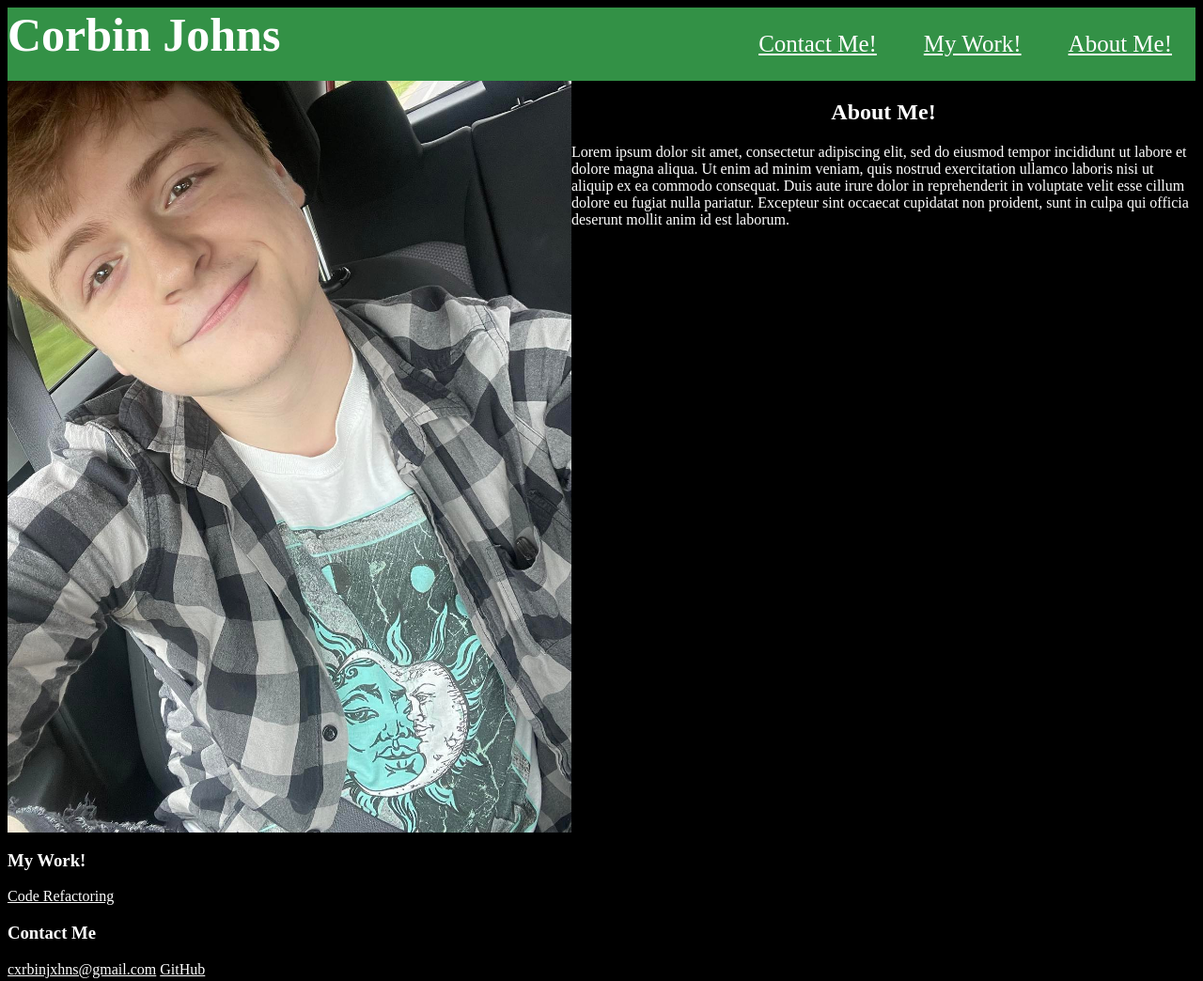
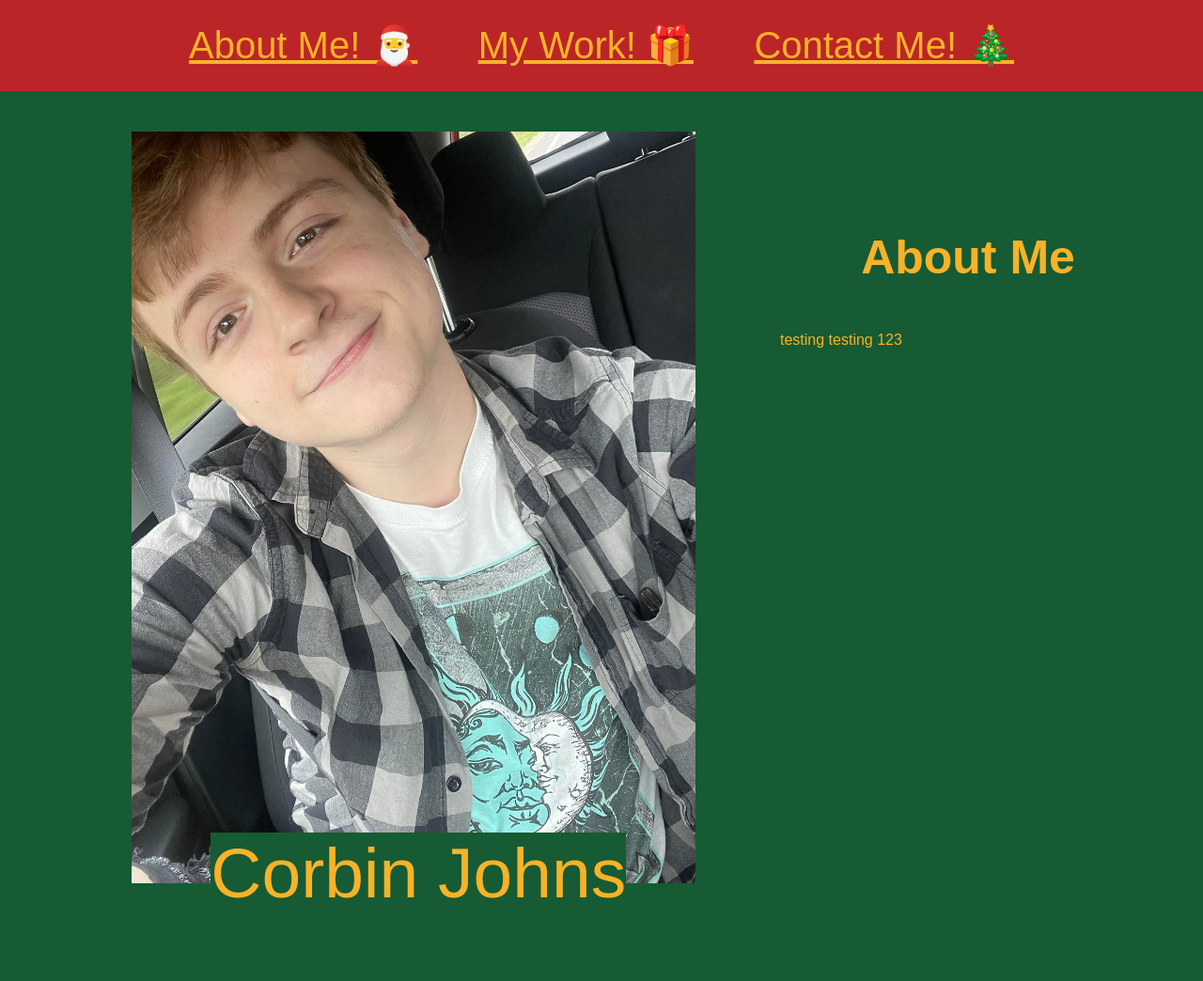
Before and after one commit to cxrstings/myportfolio, a plain HTML site: page index.html in a window 1280 px wide. Shown: the top 1044 px of the page at 94% size. Drawn offline with Linux system fonts and the light colour scheme.

Commit message:
updated mostly everything

```diff
--- a/index.html
+++ b/index.html
@@ -7,36 +7,38 @@
     <link rel="stylesheet" href="./style.css">
     <title>Corbin's Portfolio</title>
 </head>
-<body>
-    <header>
-        <h1>Corbin Johns</h1>
-        <nav id="links">
-            <ul>
-                <li>
-                    <a href=".aboutMe">About Me!</a>
-                </li>
-                <li>
-                    <a href=".myWork">My Work!</a>
-                </li>
-                <li>
-                    <a href=".contactMe">Contact Me!</a>
-                </li>
-            </ul>
+<body style="margin: 0px 0px 0px 0px;">
+    <header id="fixedHeader">
+        <nav>
+             <a href="#aboutMe">About Me! 🎅</a>
+            <a href="#myWork">My Work! 🎁</a>
+            <a href="#contactMe">Contact Me! 🎄</a>
         </nav>
     </header>
-    <section>
-        <img src="./corn.jpg" id="Corn" width = "600" height = "800">
-        <h2>About Me!</h2>
-        <p>Lorem ipsum dolor sit amet, consectetur adipiscing elit, sed do eiusmod tempor incididunt ut labore et dolore magna aliqua. Ut enim ad minim veniam, quis nostrud exercitation ullamco laboris nisi ut aliquip ex ea commodo consequat. Duis aute irure dolor in reprehenderit in voluptate velit esse cillum dolore eu fugiat nulla pariatur. Excepteur sint occaecat cupidatat non proident, sunt in culpa qui officia deserunt mollit anim id est laborum.</p>
+    <article>
+        <section>
+            <div class="isYaBoi">
+                <img src="./corn.jpg" id="Corn" width = "600" height = "800">
+                <div class="Johns">Corbin Johns</div>
+            </div>
+        </section>
+        <section id="abMeSect">
+            <a id="aboutMe"></a><h1>About Me</h1>
+            <ul>
+                <li>testing testing 123</li>
+            </ul>
+        </section>
+    </article>
+    <section id="secondSection">
+        <a id="myWork"></a><h2>My Work!</h2>
+        <a href="https://cxrstings.github.io/module1-challenge/" target="_blank"><img src="./Screenshot_5.png" width = "600" height="600"></a>
+        <a href="https://cxrstings.github.io/prework-study-guide/" target="_blank"><img src="./Screenshot_1.png" width="500" height="500"></a>
     </section>
-    <section>
-        <h3>My Work!</h3>
-        <a href="https://github.com/cxrstings/module1-challenge">Code Refactoring</a>
-    </section>
-        <h3>Contact Me</h3>
-           <article class="contactSection">
-                <a href="mailto:cxrbinjxhns@gmail.com">cxrbinjxhns@gmail.com</a>
-                <a href="https://github.com/cxrstings">GitHub</a>
+    <article class="contactSection">
+               <h2 id="contactMe">Contact Me</h2>
+                <a href="mailto:cxrbinjxhns@gmail.com"><img src="./gmail.png" height = "300"></a>
+                <a href="https://github.com/cxrstings" target="_blank"><img src="./github.png" height = "300"></a>
+                <a href="https://www.instagram.com/cxrstings/" target="_blank"><img src="./Instagram-Logo.png" height = "300"></a>
            </article>
     <section>
     </section>
--- a/style.css
+++ b/style.css
@@ -1,45 +1,79 @@
 * {
-    background-color: black;
-    color: #fff;
+    background-color: #165B33;
+    color: #F8B229;
+    box-sizing: border-box;
 }
+
 body {
     display: flex;
     flex-wrap: wrap;
     justify-content: space-between;
     flex-direction: column;
+    font-family: sans-serif;
+    margin: 0px 0px 0px 0px;
+    max-width: 100%;
 }
-h1 {
-    font-size: 50px;
+header, header nav, header a {
+    background-color: #BB2528;
 }
 
-header li {
-    text-align: right;
-    float: right;
+#fixedHeader {
+    position: fixed;
+    text-align: center;
+    width: 100%;
+    z-index: 1;
     padding: 25px;
 }
 
-header, ul, h1, li, nav#links, header a {
-    flex-direction: row;
-    background-color: #339146;
-    display: inline;
-}
-
-ul {
-    display: inline;
-    justify-content: space-between;
-}
-
-nav#links {
-    position: relative;
-    font-size: 25px;
-
-}
-
-img {
-    display: inline-block;
-    float: left;
+a {
+    margin-top: 100px;
+    padding: 10px;
+    font-size: 40px;
+    margin: 20px;
 }
 
 h2 {
+    font-size: 50px;
+    text-align:center;
+}
+
+.contactSection {
+    display: block;
+    margin-left: auto;
+    margin-right: auto;
+}
+
+.contactSection img {
+    padding: 100px;
+}
+#secondSection {
+    display: block;
+    margin-left: auto;
+    margin-right: auto;
+}
+
+#secondSection img {
+    padding: 100px;
+}
+
+section {
+    padding: 50px;
+}
+
+.isYaBoi {
+    display: block;
+    position: relative;
+    float: left;
+    padding: 90px;
+}
+.Johns {
+    position: absolute;
+    top: 85%;
+    right: 21%;
+    font-size: 75px;
+}
+
+h1 {
+    font-size: 50px;
     text-align: center;
 }
```
Also changed, not shown: CornAndTuna.jpg (deleted), Instagram-Logo.png (added), Screenshot_1.png (added), Screenshot_5.png (added), github.png (added), gmail.png (added).
